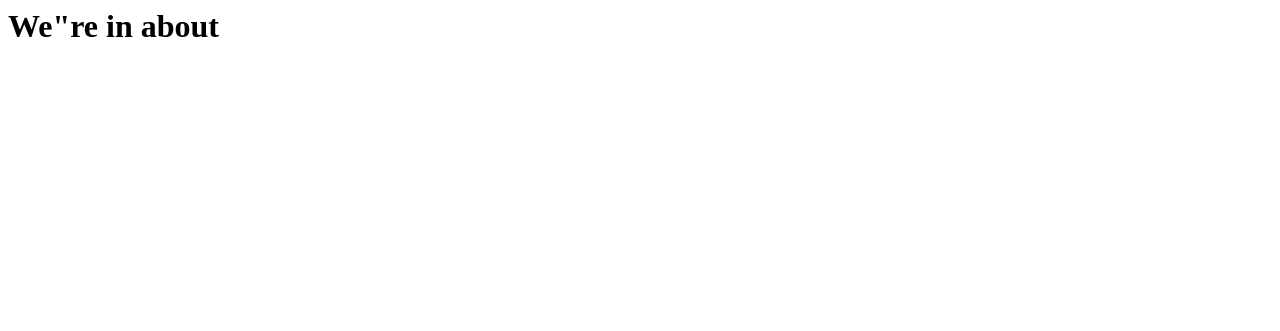
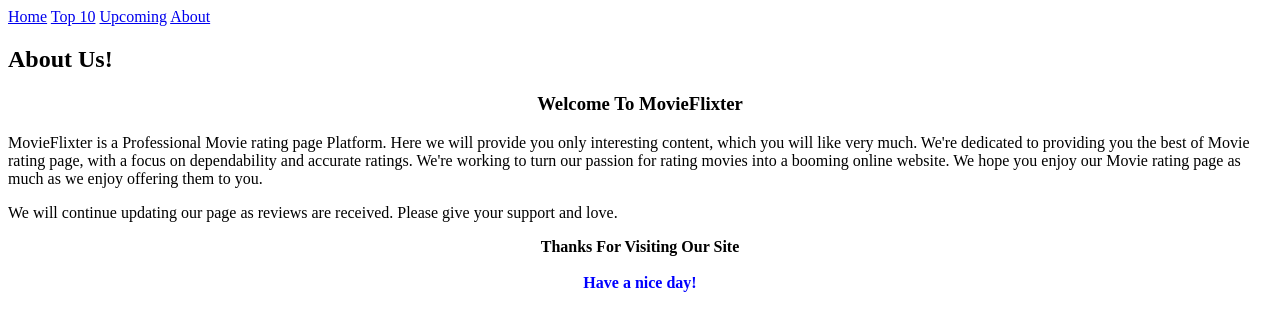
Before and after one commit to LeagueOfPythoners/MovieFlixter, a Django app: page /flixter/about in a window 1280 px wide. Shown: the top 331 px of the page. Run offline with Django 4.2, Linux system fonts and the light colour scheme.

Commit message:
completed about page

```diff
--- a/flixter/templates/about.html
+++ b/flixter/templates/about.html
@@ -1,49 +1,10 @@
-<!DOCTYPE html>
-<html>
-    <head>
-        <meta charset="UTF-8">
-    <meta name="viewport" content="width=device-width, initial-scale=1.0">
-    <link rel="stylesheet" type ="text/css" href="/static/style.css">
-        <title>MovieFlixter</title
+{% extends "home.html" %}
+{% block content %}
 
-    </head>
-    <body>
-        <div class="wrapper">
-        {% comment %} Header {% endcomment %}
-            <header>
-                <div class="teamLogo">
-                    {% comment %} MovieFlixter Logo inserted here {% endcomment %}
-                    {% comment %} <a id="logo" img src=" " alt=></a> {% endcomment %}
-                </div>
-                <nav class="main-nav">
-                    <a href="home">Home</a>
-                    <a href="top10">Top 10</a>
-                    <a href="upcoming">Upcoming</a>
-                    <a href="about">About</a>
-                    {% comment %} <a href="about">About</a> {% endcomment %}
-                </nav>
-                <nav class="sub-nav">
-                    <a href="#"></a>
-                    <form action="/" method="POST">
-                        {% csrf_token %}
-                        {{search_form.as_p}}
-                        <button type="submit">
-                            <i class="fas fa-search sub-nav-logo"></i>
-                        </button>
-                    </form>
-                    <a href="#"><i class="fas fa-bell sub-nav-logo"></i></a>
-                    {%if request.user.is_authenticated%}
-                        {{request.user}}
-                        <a href="/logout"><i class="fas fa-power-off sub-nav-logo"></i>Logout</a>
-                    {% else %}
-                        <a href="/register">Register</a><a href="/login">Login</a>
-                    {% endif %}
-                </nav>
-            </header>
-        {% comment %} End of header {% endcomment %}
-
-
-
-
-    </body>
-</html>
+    <h2>About Us!</h2>
+    <h3 style="text-align: center;">Welcome To <span id="W_Name1">MovieFlixter</span></h3>
+    <p><span id="W_Name2">MovieFlixter</span> is a Professional <span id="W_Type1">Movie rating page</span> Platform. Here we will provide you only interesting content, which you will like very much. We're dedicated to providing you the best of <span id="W_Type2">Movie rating page</span>, with a focus on dependability and <span id="W_Spec">accurate ratings</span>. We're working to turn our passion for <span id="W_Type3">rating movies</span> into a booming <a href="https://www.blogearns.com/2021/05/free-about-us-page-generator.html" rel="do-follow" style="color: inherit; text-decoration: none;">online website</a>. We hope you enjoy our <span id="W_Type4">Movie rating page</span> as much as we enjoy offering them to you.</p>
+<p>We will continue updating our page as reviews are received. Please give your support and love.</p>
+<p style="font-weight: bold; text-align: center;">Thanks For Visiting Our Site<br><br>
+<span style="color: blue; font-size: 16px; font-weight: bold; text-align: center;">Have a nice day!</span></p>
+    {% endblock content %}
--- a/flixter/templates/home.html
+++ b/flixter/templates/home.html
@@ -2,11 +2,10 @@
 <html>
     <head>
         <meta charset="UTF-8">
-    <meta name="viewport" content="width=device-width, initial-scale=1.0">
-    <link rel="stylesheet" type ="text/css" href="/static/style.css">
-        <title>MovieFlixter</title
+        <meta name="viewport" content="width=device-width, initial-scale=1.0">
+        <title>MovieFlixter</title>
+    </head>
 
-    </head>
     <body>
         <div class="wrapper">
         {% comment %} Header {% endcomment %}
@@ -15,6 +14,7 @@
                     {% comment %} MovieFlixter Logo inserted here {% endcomment %}
                     {% comment %} <a id="logo" img src=" " alt=></a> {% endcomment %}
                 </div>
+                </header>
                 <nav class="main-nav">
                     <a href="home">Home</a>
                     <a href="top10">Top 10</a>
@@ -22,27 +22,14 @@
                     <a href="about">About</a>
                     {% comment %} <a href="about">About</a> {% endcomment %}
                 </nav>
-                <nav class="sub-nav">
-                    <a href="#"></a>
-                    <form action="/" method="POST">
-                        {% csrf_token %}
-                        {{search_form.as_p}}
-                        <button type="submit">
-                            <i class="fas fa-search sub-nav-logo"></i>
-                        </button>
-                    </form>
-                    <a href="#"><i class="fas fa-bell sub-nav-logo"></i></a>
-                    {%if request.user.is_authenticated%}
-                        {{request.user}}
-                        <a href="/logout"><i class="fas fa-power-off sub-nav-logo"></i>Logout</a>
-                    {% else %}
-                        <a href="/register">Register</a><a href="/login">Login</a>
-                    {% endif %}
-                </nav>
-            </header>
-        {% comment %} End of header {% endcomment %}
+            <main>
+             {% block content %}
 
-
+             {% endblock content %}
+            </main>
+            </div>
+    </body>
+</html>
 
 
     </body>
--- a/flixter/views.py
+++ b/flixter/views.py
@@ -16,7 +16,7 @@
     return render(request, 'home.html')
 
 def about(request):
-    return HttpResponse('<h1>We"re in about</h1>')
+    return render(request,'about.html' )
 
 def upcoming(request):
     return render(request, 'upcoming.html')
@@ -48,9 +48,7 @@
             movie = {'name':name, 'image': image_url, 'rating': rating}
             topMovies[name]= movie
     i = 0
-    '''while i<10:
-        print(list(topMovies.values())[i]['name'])
-        i+=1'''
+
     for i in topMovies:
         print(topMovies[i]['rating'])
     return render(request, 'top10.html', topMovies)
```
Also changed, not shown: flixter/templates/top10.html (+14 -10 lines).
